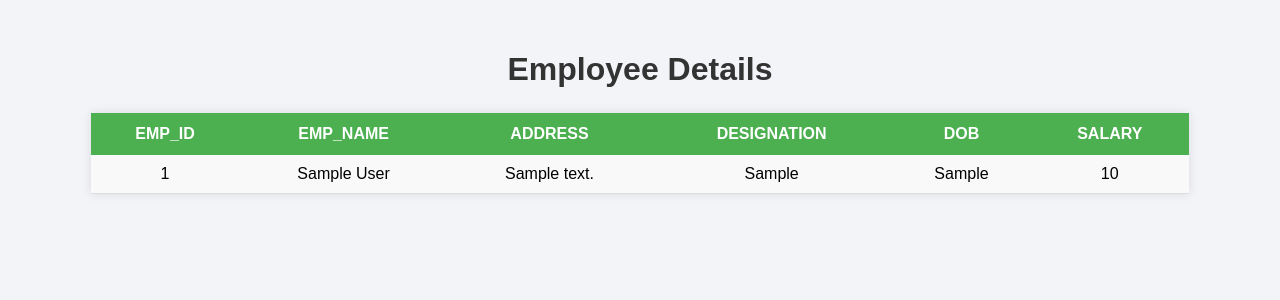
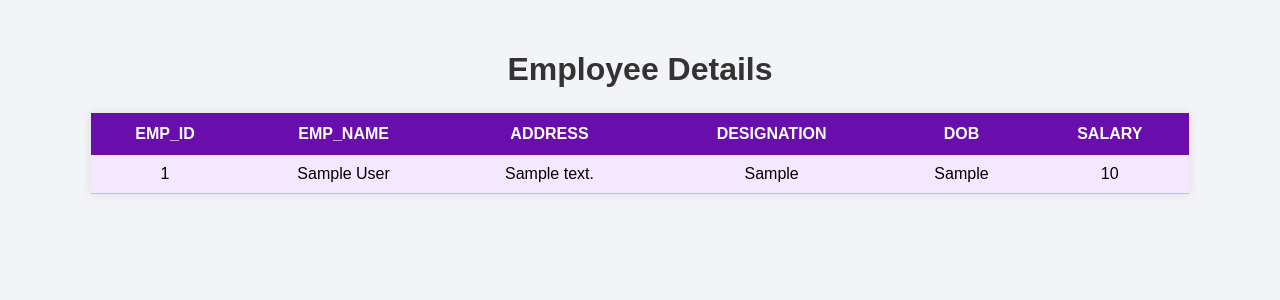
Before and after one commit to WaghmareKanchan/employee-list, a Flask app: page / in a window 1280 px wide. Shown: the top 300 px of the page. Run offline with Flask 3, Linux system fonts and the light colour scheme; tables that the repository leaves empty or names only in its code hold one stand-in row (values such as "Sample post").

Commit message:
color change

```diff
--- a/template/index.html
+++ b/template/index.html
@@ -26,7 +26,7 @@
         }
 
         th {
-            background: #4CAF50;
+            background: #6a0dad;   /* Purple */
             color: white;
             padding: 12px 10px;
             text-transform: uppercase;
@@ -35,17 +35,18 @@
         td {
             padding: 10px;
             text-align: center;
-            border-bottom: 1px solid #ddd;
+            border-bottom: 1px solid #d1b3ff;  /* Light purple border */
         }
 
         tr:nth-child(even) {
-            background: #f9f9f9;
+            background: #f3e8ff;  /* Light lavender */
         }
 
         tr:hover {
-            background-color: #d6f5d6;
+            background-color: #e2b6ff;  /* Soft purple hover */
             cursor: pointer;
         }
+
 
         .container {
             width: 100%;
```
